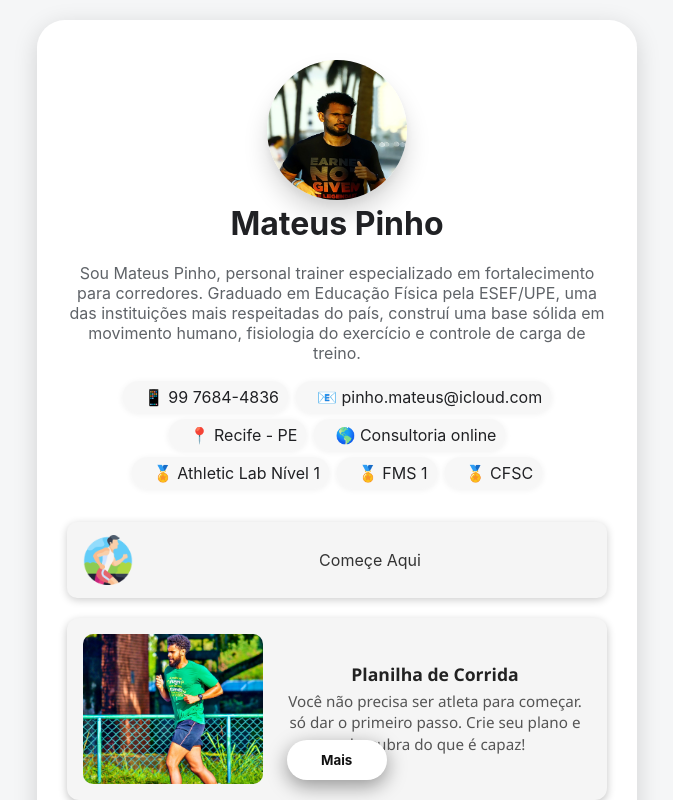
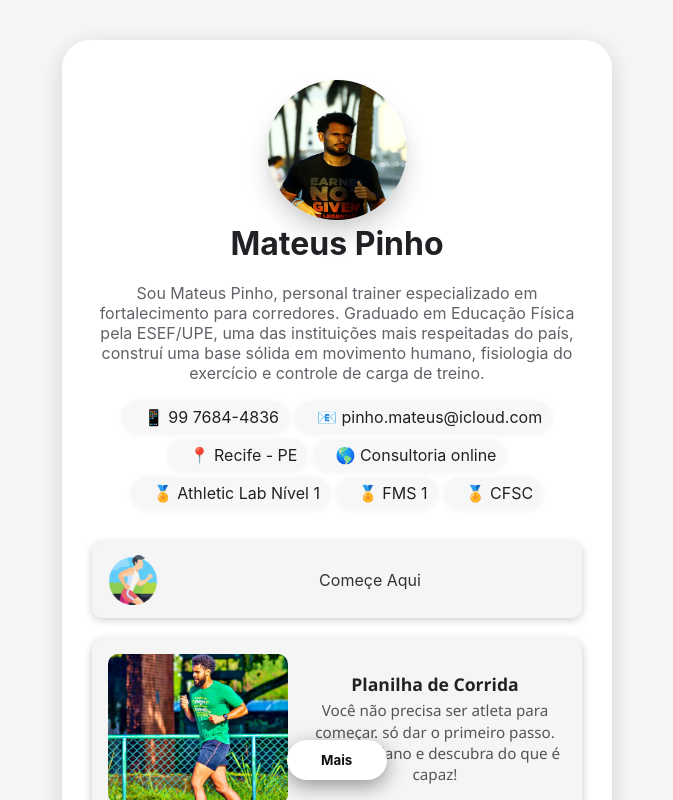
Before and after one commit to SrLuc/PinhoPort, a Vue app: page / in a window 1280 px wide. Shown: the top 800 px of the page, without its empty margins (303-976 px from the left). Built offline with nearby package versions, Linux system fonts and the light colour scheme.

Commit message:
style:update container

```diff
--- a/src/App.vue
+++ b/src/App.vue
@@ -186,9 +186,10 @@ body.dark {
 /* ===== CONTAINER ===== */
 .container {
   background: #fff;
-  max-width: 600px;
+  max-width: 550px;
   width: 100%;
   padding: 40px 30px;
+  margin: 20px;
   border-radius: 28px;
   box-shadow: 0 6px 25px rgba(0, 0, 0, 0.15);
   text-align: center;
```
